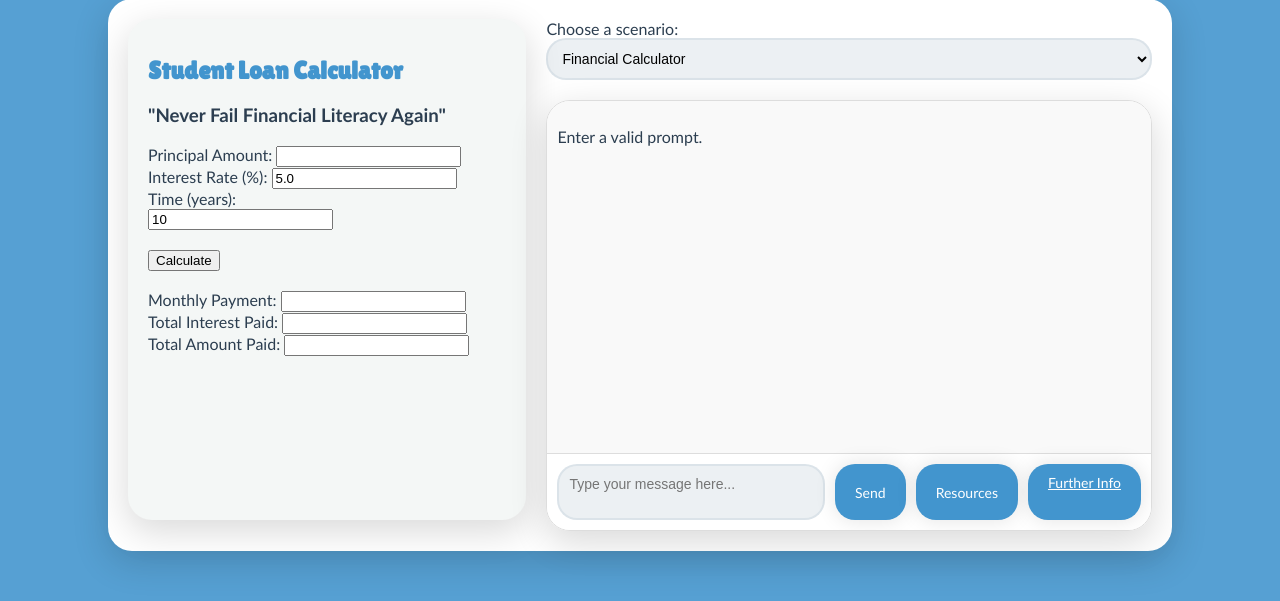
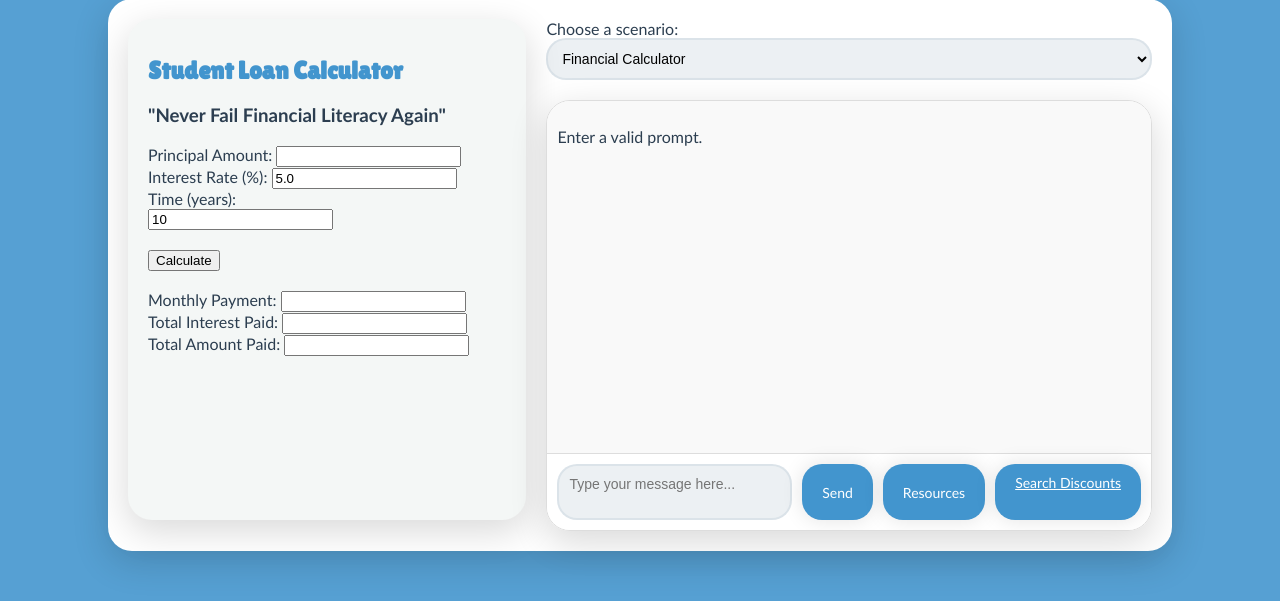
Before and after one commit to Ethanxu1/HackNC2024, a Flask app: page /dashboard in a window 1280 px wide. Shown: the part 199-800 px from the top of the page. Run offline with Flask 3, Linux system fonts and the light colour scheme; some web fonts are replaced.

Commit message:
update search further info button.html

```diff
--- a/chatbot/templates/dashboard.html
+++ b/chatbot/templates/dashboard.html
@@ -71,7 +71,7 @@
                         <textarea id="message" class="form-control" placeholder="Type your message here..."></textarea>
                         <button id="sendBtn" class="btn btn-primary">Send</button>
                         <button id="resources" class="btn btn-primary" onclick="window.location.href='/resources'">Resources</button>
-                        <a href="/search.html" id= "furtherInfo" class="btn btn-primary">Further Info</a>
+                        <a href="/search.html" id= "furtherInfo" class="btn btn-primary">Search Discounts</a>
                     </div>
                 </div>
             </div>
```
